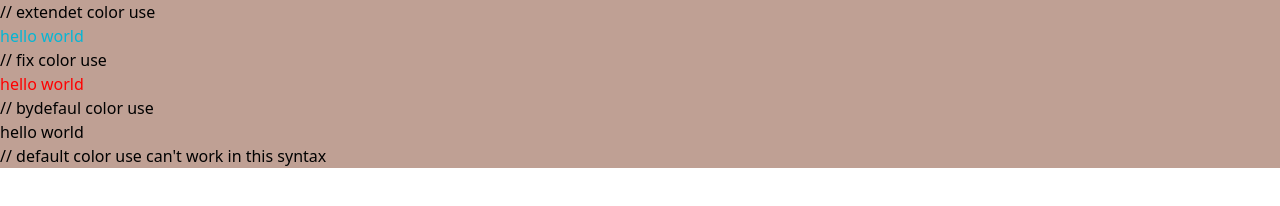
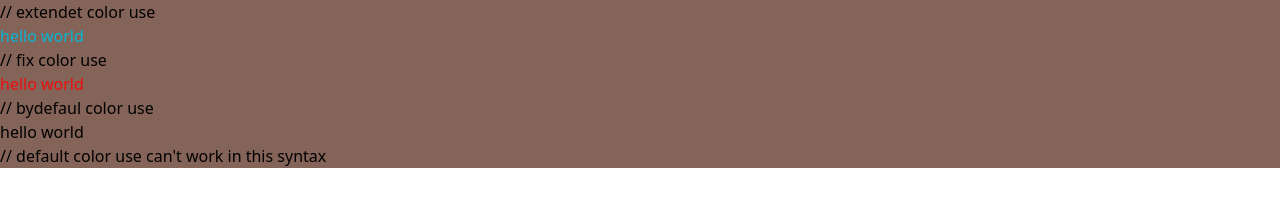
Before and after one commit to fanubalti786/Welcom-To-My-TailwindCss-Learning-Path, a website: page lecture5/index.html in a window 1280 px wide. Drawn offline with nearby package versions, Linux system fonts and the light colour scheme.

Commit message:
update lec 5

```diff
--- a/lecture5/index.html
+++ b/lecture5/index.html
@@ -67,10 +67,10 @@
     </script>
   </head>
   <body>
-    <div class="bg-brown-500"> // extendet color use
+    <div class="bg-brown-800"> // extendet color use
       <h1 class="text-tahiti-500">hello world</h1> // fix color use
-      <h2 class="text-[red]">hello world</h2> // bydefaul color use
-      <h3 class="text-red-700">hello world</h3> // default color use can't work in this syntax
+      <h2 class="text-[#ff0000dc]">hello world</h2> // bydefaul color use
+      <h3 class="text-red-600">hello world</h3> // default color use can't work in this syntax
 
     </div>
   </body>
```
